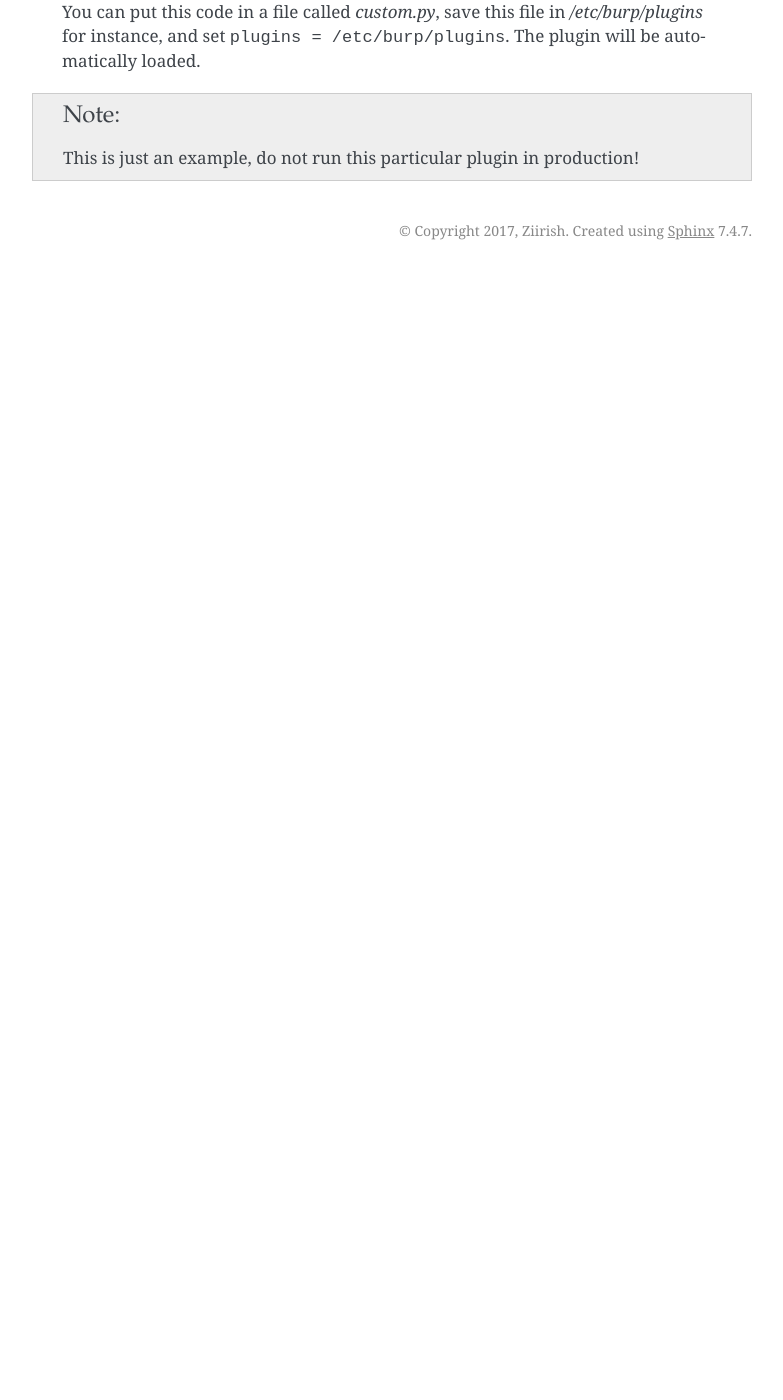
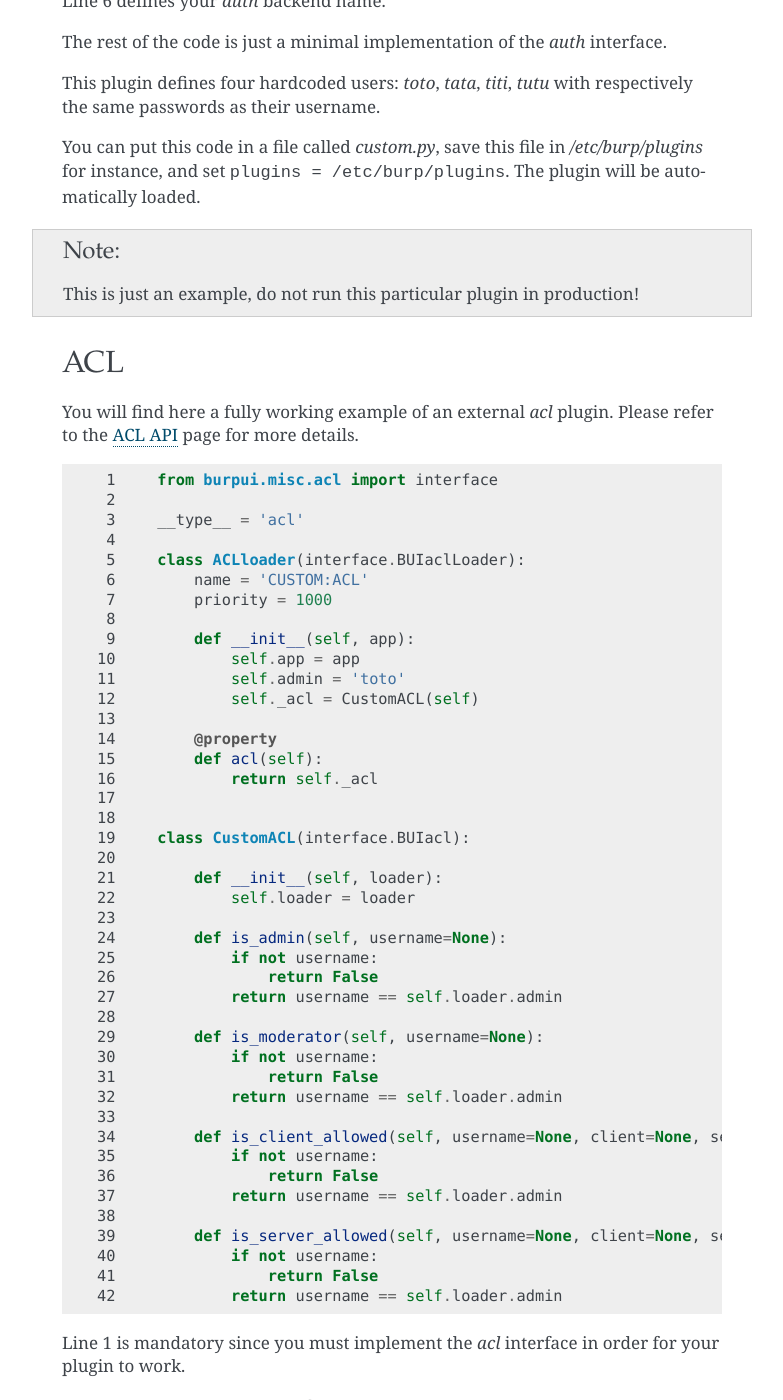
Before and after one commit to ziirish/burp-ui, a Sphinx documentation site: the page built from docs/plugins.rst, in a window 1280 px wide and 1400 px high, scrolled down 1057 px. Shown: the whole window, without its empty margins (358-1141 px from the left). Built offline with Sphinx 7.4.7, drawn with Linux system fonts in a browser that asks for light colours; pages that are not in the unit, such as notebooks, are missing from menus; before the commit the page ends 1327 px from its top, so only the background shows below that; some of the changed text lies outside the part shown.

```diff
--- a/CHANGELOG.rst
+++ b/CHANGELOG.rst
@@ -4,6 +4,7 @@ Changelog
 Current
 -------
 
+- **Breaking**: the *BASIC* `ACL` engine will now grant users on all agents if they are not explicitly defined
 - Add: new plugins system to allow users to write their own modules
 - Add: `support new burp counters <https://git.ziirish.me/ziirish/burp-ui/issues/219>`_
 - Add: `record login failure attempt <https://git.ziirish.me/ziirish/burp-ui/issues/214>`_
--- a/docs/plugins.rst
+++ b/docs/plugins.rst
@@ -2,7 +2,7 @@ Plugins
 =======
 
 Since *v0.6.0*, you can write your own external plugins.
-For now, only *authentication* plugins are supported.
+For now, only *authentication* and *acl* plugins are supported.
 
 Authentication
 --------------
@@ -20,6 +20,7 @@ Please refer to the `Auth API <auth.html>`_ page for more details.
 
     class UserHandler(interface.BUIhandler):
         name = 'CUSTOM'
+        priority = 1000
 
         def __init__(self, app):
             self.users = {
@@ -48,9 +49,13 @@ Please refer to the `Auth API <auth.html>`_ page for more details.
 
 Line 1 is mandatory since you must implement the *auth* interface in order for
 your plugin to work.
+
 Line 3 ``__type__ = 'auth'`` defines a *auth* plugin.
+
 Line 6 defines your *auth* backend name.
+
 The rest of the code is just a minimal implementation of the *auth* interface.
+
 This plugin defines four hardcoded users: *toto*, *tata*, *titi*, *tutu* with
 respectively the same passwords as their username.
 
@@ -59,3 +64,74 @@ You can put this code in a file called *custom.py*, save this file in
 The plugin will be automatically loaded.
 
 .. note:: This is just an example, do not run this particular plugin in production!
+
+ACL
+---
+
+You will find here a fully working example of an external *acl* plugin.
+Please refer to the `ACL API <acl.html>`_ page for more details.
+
+.. code-block:: python
+    :linenos:
+
+        from burpui.misc.acl import interface
+
+        __type__ = 'acl'
+
+        class ACLloader(interface.BUIaclLoader):
+            name = 'CUSTOM:ACL'
+            priority = 1000
+
+            def __init__(self, app):
+                self.app = app
+                self.admin = 'toto'
+                self._acl = CustomACL(self)
+
+            @property
+            def acl(self):
+                return self._acl
+
+
+        class CustomACL(interface.BUIacl):
+
+            def __init__(self, loader):
+                self.loader = loader
+
+            def is_admin(self, username=None):
+                if not username:
+                    return False
+                return username == self.loader.admin
+
+            def is_moderator(self, username=None):
+                if not username:
+                    return False
+                return username == self.loader.admin
+
+            def is_client_allowed(self, username=None, client=None, server=None):
+                if not username:
+                    return False
+                return username == self.loader.admin
+
+            def is_server_allowed(self, username=None, client=None, server=None):
+                if not username:
+                    return False
+                return username == self.loader.admin
+
+
+Line 1 is mandatory since you must implement the *acl* interface in order for
+your plugin to work.
+
+Line 3 ``__type__ = 'acl'`` defines a *acl* plugin.
+
+Line 6 defines your *acl* backend name.
+
+The rest of the code is just a minimal implementation of the *acl* interface.
+
+This plugin defines a hardcoded admin user: *toto* which will be granted admin
+rights through the whole application.
+
+You can put this code in a file called *custom_acl.py*, save this file in
+*/etc/burp/plugins* for instance, and set ``plugins = /etc/burp/plugins``.
+The plugin will be automatically loaded.
+
+.. note:: This is just an example, do not run this particular plugin in production!
```
Also changed, not shown: docs/advanced_usage.rst (+27 -3 lines), docs/upgrading.rst (+11 -0 lines), 1 other file.
